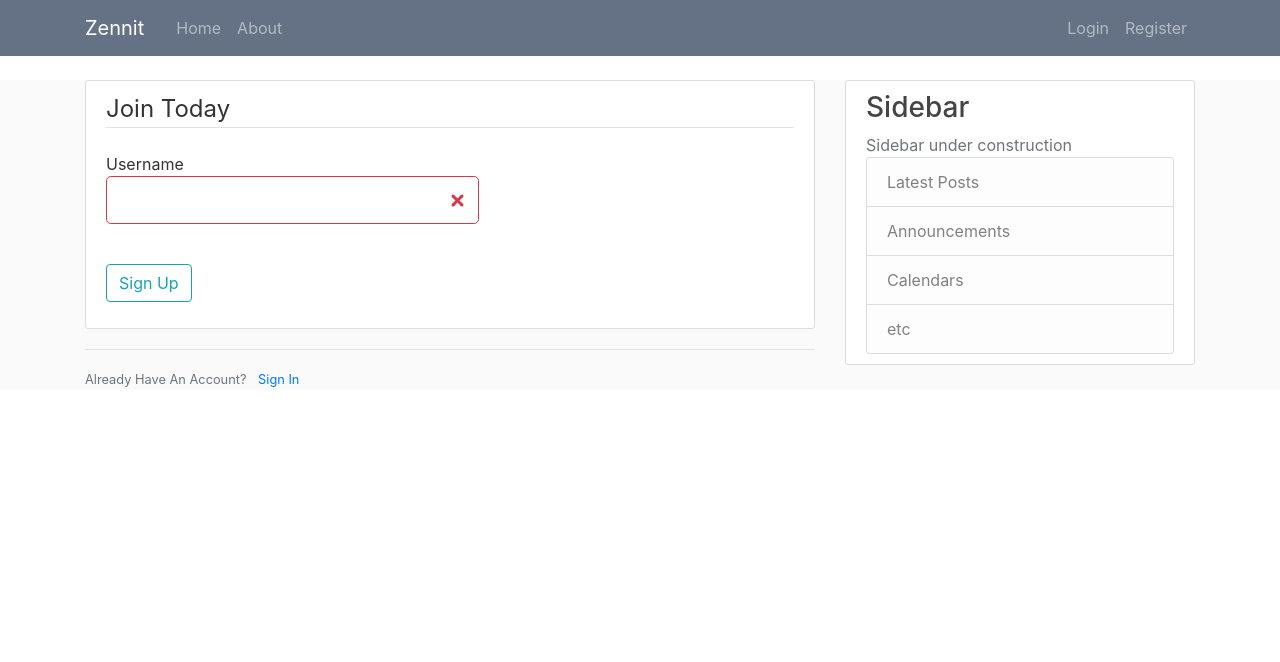
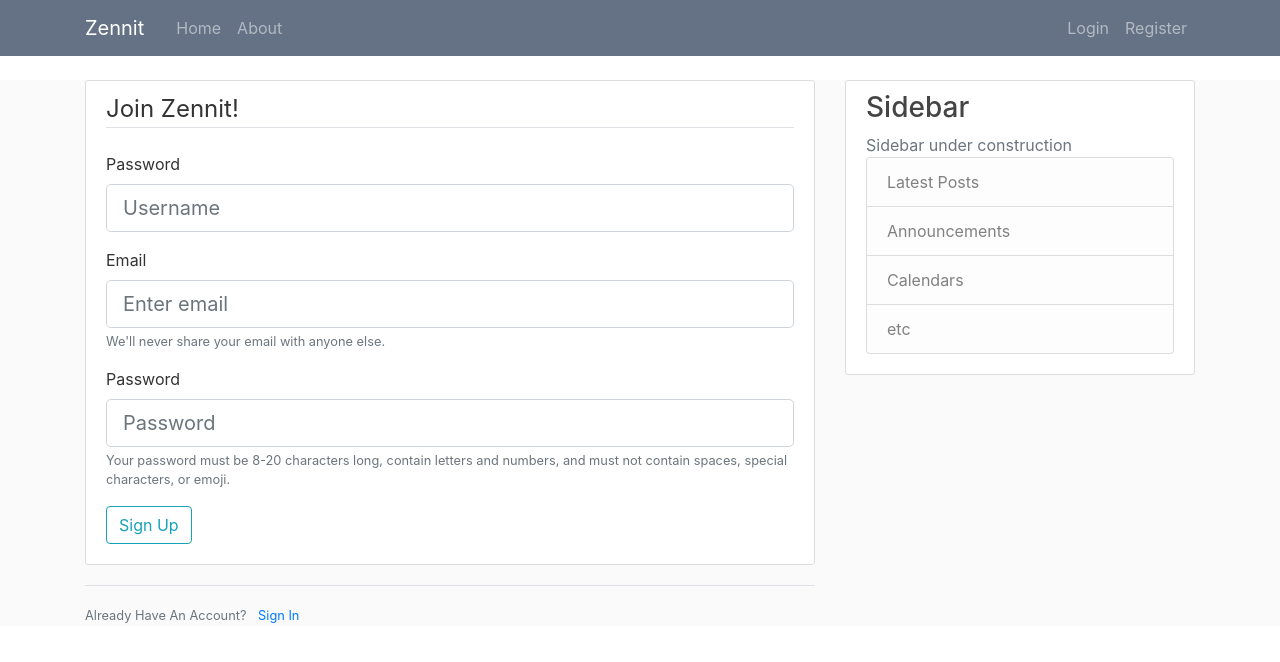
Before and after one commit to royalsaltmerchant/zennit, a React (Create React App) app in the folder frontend/: page /register in a window 1280 px wide. Shown: the top 662 px of the page. Built offline with nearby package versions, Linux system fonts and the light colour scheme.

Commit message:
progress on bootstrap and registration

```diff
--- a/frontend/package.json
+++ b/frontend/package.json
@@ -6,7 +6,9 @@
     "@testing-library/jest-dom": "^5.11.4",
     "@testing-library/react": "^11.1.0",
     "@testing-library/user-event": "^12.1.10",
+    "bootstrap": "^4.6.0",
     "react": "^17.0.1",
+    "react-bootstrap": "^1.5.1",
     "react-dom": "^17.0.1",
     "react-router-dom": "^5.2.0",
     "react-scripts": "4.0.3",
--- a/frontend/public/index.html
+++ b/frontend/public/index.html
@@ -2,7 +2,6 @@
 <html lang="en">
   <head>
     <meta charset="utf-8" />
-    <link rel="icon" href="%PUBLIC_URL%/favicon.ico" />
     <link rel="stylesheet" href="https://stackpath.bootstrapcdn.com/bootstrap/4.3.1/css/bootstrap.min.css" integrity="sha384-ggOyR0iXCbMQv3Xipma34MD+dH/1fQ784/j6cY/iJTQUOhcWr7x9JvoRxT2MZw1T" crossorigin="anonymous"></link>
     <meta name="viewport" content="width=device-width, initial-scale=1" />
     <meta name="theme-color" content="#000000" />
--- a/frontend/src/App.js
+++ b/frontend/src/App.js
@@ -4,19 +4,24 @@ import {
   Route,
   Link
 } from "react-router-dom";
-import Nav from  './components/nav.js'
+import Navigation from  './components/nav.js'
 import About from './components/about.js'
 import Sidebar from './components/sidebar.js'
 import Register from './components/register.js'
+import Login from './components/login.js'
+
 import './main.css'
+
+import Container from 'react-bootstrap/Container';
+import Row from 'react-bootstrap/Row'
 
 function App() {
   return (
+    <Router>
       <div className="main-body">
-      <Router>
-        <Nav />
-        <main className="container" role="main">
-          <div className="row">
+        <Navigation />
+        <Container>
+            <Row>
               <div className="col-md-8">
                 <Switch>
                   <Route path="/about">
@@ -25,13 +30,16 @@ function App() {
                   <Route path="/register">
                     <Register />
                   </Route>
+                  <Route path="/login">
+                    <Login />
+                  </Route>
                 </Switch>
               </div>
               <Sidebar />
+            </Row>
+          </Container>
       </div>
-        </main>
     </Router>
-    </div>
   );
 }
 
--- /dev/null
+++ b/frontend/src/components/login.js
@@ -0,0 +1,11 @@
+import React, { Component } from 'react'
+
+export default class Login extends Component {
+  render() {
+    return (
+      <div>
+        <h1>Login</h1>
+      </div>
+    )
+  }
+}
--- a/frontend/src/components/nav.js
+++ b/frontend/src/components/nav.js
@@ -1,8 +1,12 @@
 import React, { Component } from 'react'
 import '../main.css'
-import { Link } from "react-router-dom";
+import { NavLink, Link } from "react-router-dom";
+import Navbar from 'react-bootstrap/Navbar';
+import Nav from 'react-bootstrap/Nav';
+import NavItem from 'react-bootstrap/NavItem';
+import Container from 'react-bootstrap/Container'
 
-export default class Nav extends Component {
+export default class Navigation extends Component {
   constructor(props) {
     super(props)
 
@@ -11,19 +15,29 @@ export default class Nav extends Component {
   renderNavbarAccountOptions() {
     if(false) {
       return(
-        <div  className="navbar-nav">
-          <Link className="nav-item nav-link" to="/newpost">New Post</Link>
-          <img className="rounded-circle nav-user-img" src="{{ get_image_file(current_user.image_file) }}" alt="" />
-          <Link className="nav-item nav-link" to="/account">Account</Link>
-          <Link className="nav-item nav-link" to="/home">Logout</Link>
-        </div>
+        <Nav>
+          <NavItem >
+            <Nav.Link as={Link} to="/newpost">New Post</Nav.Link>
+          </NavItem>
+          <img class="rounded-circle nav-user-img" src="{{ get_image_file(current_user.image_file) }}" alt=""></img>
+          <NavItem>
+            <Nav.Link as={Link} to="/account">Account</Nav.Link>
+          </NavItem>
+          <NavItem>
+            <Nav.Link as={Link} to="/logout">Logout</Nav.Link>
+          </NavItem>
+        </Nav>
       )
     } else {
       return(
-        <div  className="navbar-nav">
-          <Link className="nav-item nav-link" to="/login">Login</Link>
-          <Link className="nav-item nav-link" to="/register">Register</Link>
-        </div>
+        <Nav>
+          <NavItem >
+            <Nav.Link as={Link} to="/login">Login</Nav.Link>
+          </NavItem>
+          <NavItem>
+            <Nav.Link as={Link} to="/register">Register</Nav.Link>
+          </NavItem>
+        </Nav>
       )
     }
   }
@@ -31,22 +45,24 @@ export default class Nav extends Component {
   render() {
     return (
       <div>
-        <nav className="navbar navbar-expand-md navbar-dark bg-color fixed-top">
-          <div className="container">
-            <Link className="navbar-brand mr-4" to="/home">Zennit</Link>
-            <button className="navbar-toggler" type="button" data-toggle="collapse" data-target="#navbarToggle" aria-controls="navbarToggle" aria-expanded="false" aria-label="Toggle navigation">
-              <span className="navbar-toggler-icon"></span>
-            </button>
-            <div className="collapse navbar-collapse" id="navbarToggle">
-              <div className="navbar-nav mr-auto">
-                <Link className="nav-item nav-link" to="/home">Home</Link>
-                <Link className="nav-item nav-link" to="/about">About</Link>
-              </div>
+        <Navbar expand="md" bg="color" variant="dark" fixed="top" collapseOnSelect>
+          <Container>
+            <Navbar.Brand as={Link} className="mr-4" to="/home">Zennit</Navbar.Brand>
+            <Navbar.Toggle aria-controls="navbarToggle" />
+            <Navbar.Collapse id="navbarToggle">
+              <Nav className="mr-auto">
+                <NavItem>
+                  <Nav.Link as={Link} to="/home">Home</Nav.Link>
+                </NavItem>
+                <NavItem>
+                  <Nav.Link as={Link} to="/about">About</Nav.Link>
+                </NavItem>
+              </Nav>
               {/* <!-- Navbar Right Side --> */}
               {this.renderNavbarAccountOptions()}
-            </div>
-          </div>
-        </nav>
+            </Navbar.Collapse>
+          </Container>
+        </Navbar>
       </div>
     )
   }
--- a/frontend/src/components/register.js
+++ b/frontend/src/components/register.js
@@ -1,54 +1,79 @@
 import React, { Component } from 'react'
-import { Link } from "react-router-dom";
+import { Route, Link, Redirect } from "react-router-dom";
+import Login from './login'
 import '../main.css'
+import Form from 'react-bootstrap/Form'
+import Button from 'react-bootstrap/Button'
 
 export default class Register extends Component {
   constructor(props) {
     super(props)
 
     this.state = {
-      value: ''
+      value: '',
+      redirect: false
     }
 
   }
 
-  handleSubmit() {
-
+  setRedirect = () => {
+    this.setState({
+      redirect: true
+    })
   }
 
-  handleChange() {
+  handleChange(event) {
+    this.setState({value: event.target.value});
+  }
 
+  handleSubmit(event) {
+    event.preventDefault()
+    console.log(event.target.password.value)
   }
 
   render() {
     return (
       <div>
         <div className="content-section">
-          <form method="POST" onSubmit={() => this.handleSubmit()}>
-            <fieldset className="form-group">
-              <legend className="border-bottom mb-4">Join Today</legend>
-              <div className="form-group">
-                <label className="form-control-label">
-                  Username
-                  <input className="form-control form-control-lg is-invalid"
-                    type="text" value={this.state.value}
-                    onChange={() => this.handleChange()} />
-                </label>
-              </div>
-              <div className="form-group">
+          <legend className="border-bottom mb-4">Join Zennit!</legend>
+          <Form onSubmit={(event) => this.handleSubmit(event)}>
+            <Form.Group controlId="username">
+              <Form.Label>Password</Form.Label>
+              <Form.Control required
+                size="lg"
+                type="username"
+                placeholder="Username" />
+            </Form.Group>
 
-              </div>
-              <div className="form-group">
+            <Form.Group controlId="email">
+              <Form.Label>Email</Form.Label>
+              <Form.Control
+                required
+                size="lg"
+                type="email"
+                placeholder="Enter email" />
+              <Form.Text className="text-muted">
+                We'll never share your email with anyone else.
+              </Form.Text>
+            </Form.Group>
 
-              </div>
-              <div className="form-group">
-
-              </div>
-            </fieldset>
-            <div className="form-group">
-              <input type="submit" value="Sign Up" className="btn btn-outline-info" />
-            </div>
-          </form>
+            <Form.Group controlId="password">
+              <Form.Label>Password</Form.Label>
+              <Form.Control
+                required
+                size="lg"
+                type="password"
+                placeholder="Password"
+                aria-describedby="passwordHelpBlock" />
+              <Form.Text id="passwordHelpBlock" muted>
+                Your password must be 8-20 characters long, contain letters and numbers, and
+                must not contain spaces, special characters, or emoji.
+              </Form.Text>
+            </Form.Group>
+            <Button variant="outline-info" type="submit">
+              Sign Up
+            </Button>
+          </Form>
         </div>
         <div className="border-top pt-3">
           <small className="text-muted">
--- a/frontend/src/components/sidebar.js
+++ b/frontend/src/components/sidebar.js
@@ -1,4 +1,5 @@
 import React, { Component } from 'react'
+import ListGroup from 'react-bootstrap/ListGroup'
 
 export default class Sidebar extends Component {
   render() {
@@ -7,12 +8,12 @@ export default class Sidebar extends Component {
         <div className="content-section">
           <h3>Sidebar</h3>
           <div className='text-muted'>Sidebar under construction
-            <ul className="list-group">
-              <li className="list-group-item list-group-item-light">Latest Posts</li>
-              <li className="list-group-item list-group-item-light">Announcements</li>
-              <li className="list-group-item list-group-item-light">Calendars</li>
-              <li className="list-group-item list-group-item-light">etc</li>
-            </ul>
+            <ListGroup>
+              <ListGroup.Item className="list-group-item list-group-item-light">Latest Posts</ListGroup.Item>
+              <ListGroup.Item className="list-group-item list-group-item-light">Announcements</ListGroup.Item>
+              <ListGroup.Item className="list-group-item list-group-item-light">Calendars</ListGroup.Item>
+              <ListGroup.Item className="list-group-item list-group-item-light">etc</ListGroup.Item>
+            </ListGroup>
           </div>
         </div>
       </div>
--- a/frontend/src/index.js
+++ b/frontend/src/index.js
@@ -4,8 +4,6 @@ import './index.css';
 import App from './App';
 
 ReactDOM.render(
-  <React.StrictMode>
-    <App />
-  </React.StrictMode>,
+    <App />,
   document.getElementById('root')
 );
--- a/frontend/src/main.css
+++ b/frontend/src/main.css
@@ -17,21 +17,9 @@
     width: 40px;
   }
 
-  .site-header .navbar-nav .nav-link {
-    color: #cbd5db;
-  }
-
-  .site-header .navbar-nav .nav-link:hover {
-    color: #ffffff;
-  }
-
-  .site-header .navbar-nav .nav-link.active {
-    font-weight: 500;
-  }
-
   .content-section {
     background: #ffffff;
-    padding: 10px 20px;
+    padding: 10px 20px 20px 20px;
     border: 1px solid #dddddd;
     border-radius: 3px;
     margin-bottom: 20px;
```
Also changed, not shown: 1 other file (tests, documents, lock files or other folders). Lines whose indentation alone changed are shown as unchanged.
